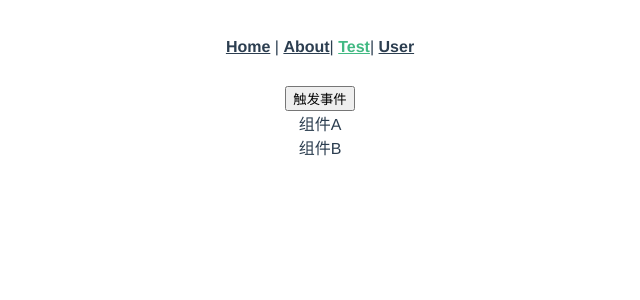
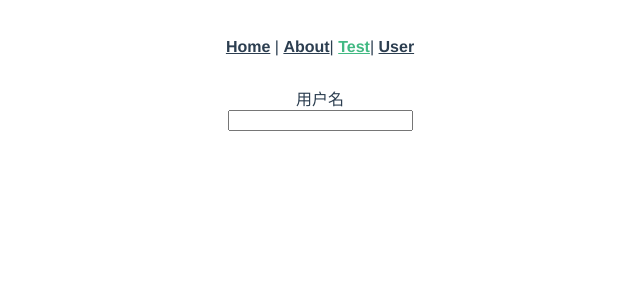
Before and after one commit to xiaomajia-YLP/vue-test, a Vue app: page /test in a window 1280 px wide. Shown: the top 300 px of the page, without its empty margins (320-960 px from the left). Built offline with nearby package versions, Linux system fonts and the light colour scheme.

Commit message:
component form

```diff
--- a/package.json
+++ b/package.json
@@ -17,6 +17,7 @@
   "devDependencies": {
     "@vue/cli-plugin-babel": "^3.2.0",
     "@vue/cli-service": "^3.2.0",
+    "async-validator": "^1.10.1",
     "compression-webpack-plugin": "^2.0.0",
     "less": "^3.0.4",
     "less-loader": "^4.1.0",
--- a/src/components/x-button/x-button.vue
+++ b/src/components/x-button/x-button.vue
@@ -31,7 +31,7 @@
       },
       icon: {
         type: String,
-        value: ''
+        default: ''
       }
     },
     methods: {
--- /dev/null
+++ b/src/components/x-form/x-form-item.vue
@@ -0,0 +1,109 @@
+<template>
+  <div>
+    <label v-if="label">{{ label }}</label>
+    <div>
+      <slot></slot>
+    </div>
+  </div>
+</template>
+<script>
+import Emitter from "../../mixins/emitter.js";
+import AsyncValidator from "async-validator";
+export default {
+  name: "iFormItem",
+  mixins: [Emitter],
+  inject: ["form"],
+  props: {
+    // 单个表单组件的标签文本
+    label: {
+      type: String,
+      default: ""
+    },
+    // 对应表单域 Form 组件 model 里的字段
+    prop: {
+      type: String
+    }
+  },
+  data() {
+    return {
+      validateState: "", // 校验状态
+      validateMessage: "" // 校验不通过时的提示信息
+    };
+  },
+  computed: {
+    // 从表单数据对象中获取 当前input的数据
+    fieldValue() {
+      return this.form.model[this.prop];
+    }
+  },
+  // 组件渲染时，将实例缓存到form中
+  mounted() {
+    // 若没有传入prop，则无需校验，也就不用缓存
+    if (this.prop) {
+      this.dispatch("xForm", "on-form-item-add", this);
+    }
+    this.setRules();
+  },
+  // 组件销毁时，将实例从缓存中移除
+  beforeDestroy() {
+    this.dispatch("xForm", "on-form-item-remove", this);
+  },
+  methods: {
+    // 监听 input 的change/blur事件
+    setRules() {
+      this.$on("on-input-change", this.onFieldChange);
+      this.$on("on-input-blur", this.onFieldBlur);
+    },
+    // 从 Form 的 rules 属性中，获取当前 FormItem 的校验规则
+    getRules() {
+      let rules = this.form.rules;
+      rules = rules ? rules[this.prop] : [];
+      return [].concat(rules || []);
+    },
+    // 只支持 blur 和 change，所以过滤出符合要求的 rule 规则
+    getFilterdRule(trigger) {
+      const rule = this.getRules();
+      return rule.filter(
+        rule => !rule.trigger || rule.trigger.indexOf(trigger) !== -1
+      );
+    },
+    /**
+     * 校验数据
+     * @param trigger 校验类型
+     * @param callback 回调函数
+     */
+    validate(trigger, callback = function() {}) {
+      let rule = this.getFilterdRule(trigger);
+
+      if (!rule || rule.length === 0) {
+        return true;
+      }
+
+      // 设置状态为校验中
+      this.validateState = "校验中...";
+
+      // 以下为 async-validator 库的调用方法
+      let descriptor = {};
+      descriptor[this.prop] = rules;
+
+      const validator = new AsyncValidator(descriptor);
+      let model = {};
+
+      model[this.prop] = this.fieldValue;
+
+      validator.validate(model, { firstFields: true }, errors => {
+        this.validateState = !errors ? "success" : "error";
+        this.validateMessage = errors ? errors[0].message : "";
+
+        callback(this.validateMessage);
+      });
+    },
+    onFieldChange() {
+      this.validate("change");
+    },
+    onFieldBlur() {
+      this.validate("blur");
+    }
+  }
+};
+</script>
--- /dev/null
+++ b/src/components/x-form/x-form.vue
@@ -0,0 +1,41 @@
+<template>
+  <form>
+    <slot></slot>
+  </form>
+</template>
+<script>
+export default {
+  name: "xFrom",
+  props: {
+    // 表单控件绑定的数据对象
+    model: {
+      type: Object
+    },
+    // 表单验证规则
+    rules: {
+      type: Object
+    }
+  },
+  provide() {
+    return {
+      form: this
+    };
+  },
+  data() {
+    return {
+      fields: [] // 缓存所有 FormItem 实例
+    };
+  },
+  created() {
+    // form-item 组件渲染时，将实例缓存到form中
+    this.$on("on-form-item-add", field => {
+      if (field) this.fields.push(field);
+    });
+    // form-item 组件销毁时，将实例从缓存中移除
+    this.$on("on-form-item-remove", field => {
+      if (field.prop) this.fields.splice(this.fields.indexOf(field), 1);
+    });
+  },
+  methods: {}
+};
+</script>
--- /dev/null
+++ b/src/components/x-input/x-input.vue
@@ -0,0 +1,48 @@
+<template>
+  <input
+    :type="text"
+    :value="currentValue"
+    @input="handleInput"
+    @blur="handleBlur"
+  />
+</template>
+<script>
+import Emitter from "../../mixins/emitter.js";
+export default {
+  name: "xInput",
+  mixins: [Emitter],
+  props: {
+    type: {
+      type: String,
+      default: "text"
+    },
+    value: {
+      type: String,
+      default: ""
+    }
+  },
+  data() {
+    return {
+      currentValue: this.value
+    };
+  },
+  watch: {
+    value(val) {
+      this.currentValue = val;
+    }
+  },
+  methods: {
+    handleInput(e) {
+      const value = e.target.value;
+      this.currentValue = value;
+      this.$emit('input', value);
+      this.dispatch('xFormItem', 'on-input-change', value);
+    },
+    handleBlur(e) {
+      this.dispatch('xFormItem', 'on-input-blur', this.currentValue);
+    }
+  }
+};
+</script>
+<style lang='less' scoped>
+</style>
--- a/src/views/Test.vue
+++ b/src/views/Test.vue
@@ -1,58 +1,42 @@
 <template>
-  <div class="container">
-    <!-- button -->
-    <button @click="handleClick">触发事件</button>
-    <!-- ref -->
-    <com-a ref="box"></com-a>
-    <com-b @on-click="test"></com-b>
+  <div class='app-container'>
+    <x-form
+      :model="formValidate"
+      :rules="ruleValidate"
+    >
+      <x-form-item
+        label="用户名"
+        prop="name"
+      >
+        <x-input></x-input>
+      </x-form-item>
+    </x-form>
   </div>
 </template>
 <script>
-import comA from '../components/com/comA';
-import comB from '../components/com/comB';
-
-import Emitter from '../mixins/emitter.js';
+import xForm from "../components/x-form/x-form";
+import xFormItem from "../components/x-form/x-form-item";
+import xInput from "../components/x-input/x-input";
 
 export default {
-  mixins: [Emitter],
-  name: 'test',
   data() {
     return {
-      title: 'Test.vue的title'
+      formValidate: {},
+      ruleValidate: {
+        name: [
+          { required: true, message: "请输入活动名称", trigger: "blur" },
+          { min: 3, max: 5, message: "长度在 3 到 5 个字符", trigger: "blur" }
+        ]
+      }
     };
   },
-  methods: {
-    handleClick(){
-      console.log(22222222222);
-      this.broadcast('comB', 'on-message', '111', '222');
-    },
-    test(...msg){
-      console.log(msg);
-    }
+  components: {
+    xForm,
+    xFormItem,
+    xInput
   },
-  components: {
-    comA,
-    comB
-  },
-  provide:{
-    nick: 'JJ'
-  },
-  watch: {
-    // obj: {
-    //   handler: function(newVal, oldVal) {
-    //     console.log(newVal.a);
-    //   },
-    //   deep: true, // 如果不加 deep: true，我们只能监听 obj 的改变，并不会触发handler回调
-    //   immediate: true
-    //   // 添加 immediate: true 配置，其会立即以 obj 的当前值触发回调
-    //   // 不加只会打印2,3,4,5...  加了之后1,2,3,4,5...
-    // }
-  },
-  mounted() {
-
-
-  },
+  methods: {}
 };
 </script>
-<style lang="less" scoped>
+<style lang='less' scoped>
 </style>
```
Also changed, not shown: 1 other file (tests, documents, lock files or other folders).
